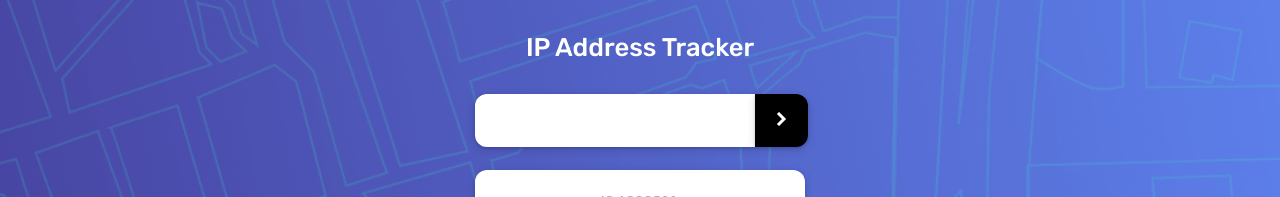
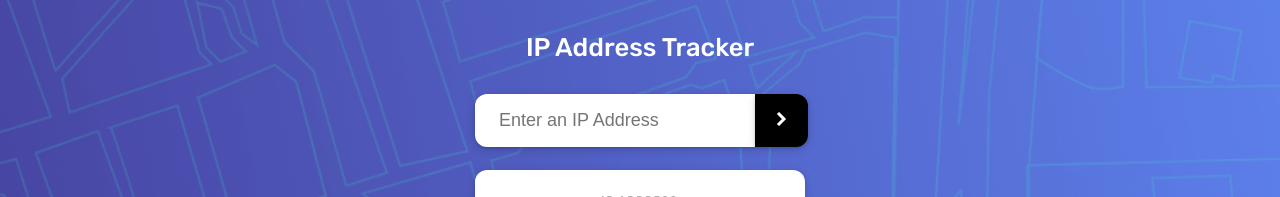
Before and after one commit to lukoboi/ip-tracker, a React (Create React App) app: page / in a window 1280 px wide. Shown: the top 197 px of the page. Built offline with nearby package versions, Linux system fonts and the light colour scheme.

Commit message:
Added logic to Input element to handler input changes and button click

```diff
--- a/src/App.js
+++ b/src/App.js
@@ -1,13 +1,20 @@
-import React from 'react';
+import React, { useState } from 'react';
 import './App.scss';
-
 import Header from './components/Header';
 import MapDisplay from './components/Map/MapDisplay';
 
 const App = () => {
+  const [ipValue, setIpValue] = useState('');
+
+  const onClickHandler = () => {};
+
   return (
     <div className="App">
-      <Header />
+      <Header
+        ipValue={ipValue}
+        setIpValue={setIpValue}
+        onClick={onClickHandler}
+      />
       <MapDisplay />
     </div>
   );
--- a/src/components/Header/Header.js
+++ b/src/components/Header/Header.js
@@ -1,15 +1,14 @@
 import React from 'react';
 import InfoDisplay from '../InfoDisplay/InfoDisplay';
 import './Header.scss';
-
 import Input from './Input';
 
-const Header = () => {
+const Header = ({ ipValue, setIpValue, onClick }) => {
   return (
     <div className="Header">
       <header className="Header__header">
         <h1 className="Header__heading">IP Address Tracker</h1>
-        <Input />
+        <Input ipValue={ipValue} setIpValue={setIpValue} onClick={onClick} />
       </header>
       <InfoDisplay />
     </div>
--- a/src/components/Header/Input.js
+++ b/src/components/Header/Input.js
@@ -2,11 +2,21 @@ import React from 'react';
 import './Input.scss';
 import { ReactComponent as ArrowIcon } from '../../images/icon-arrow.svg';
 
-const Input = () => {
+const Input = ({ ipValue, setIpValue, onClick }) => {
   return (
     <div className="Input">
-      <input className="Input__input" type="text" />
-      <button className="Input__button">
+      <input
+        className="Input__input"
+        type="text"
+        value={ipValue}
+        onChange={(e) => setIpValue(e.target.value)}
+        placeholder="Enter an IP Address"
+      />
+      <button
+        className="Input__button"
+        onClick={onClick}
+        disabled={ipValue === ''}
+      >
         <ArrowIcon />
       </button>
     </div>
```
Also changed, not shown: 1 other file (tests, documents, lock files or other folders).
